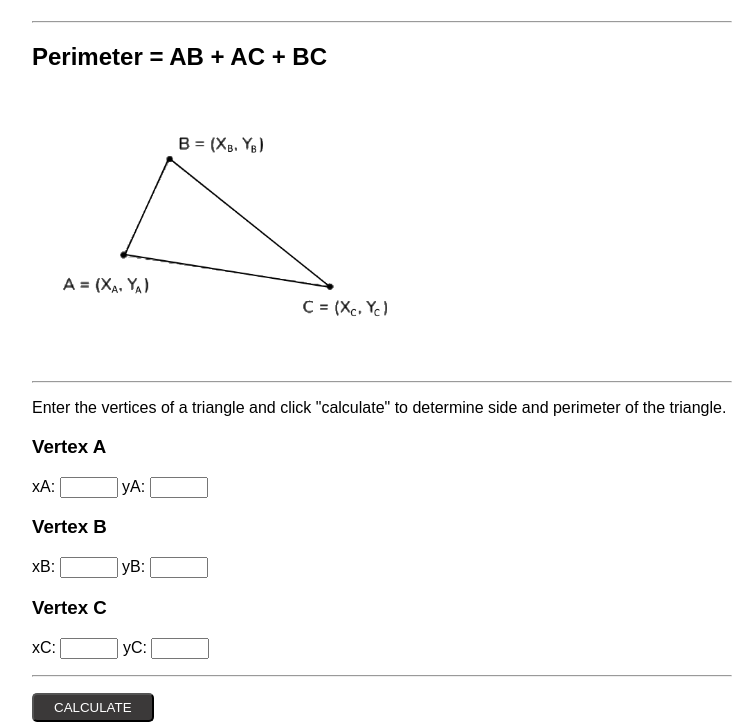
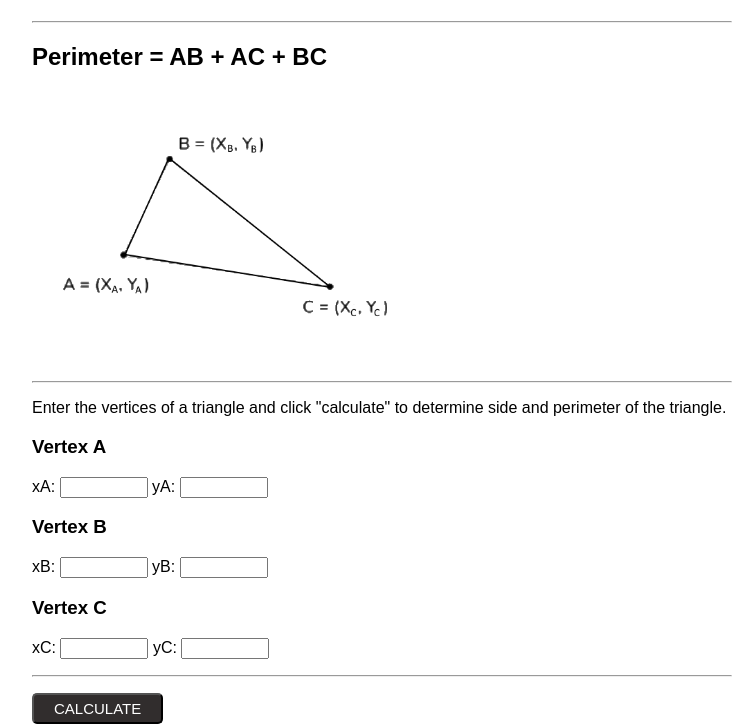
Before and after one commit to aaron2579/triangle-perimeter-start, a plain HTML site: page index.html in a window 1280 px wide. Shown: the part 79-805 px from the top of the page, without its empty margins (258-1011 px from the left). Drawn offline with Linux system fonts and the light colour scheme.

Commit message:
Update style.css

```diff
--- a/style.css
+++ b/style.css
@@ -6,14 +6,15 @@ body {
 }
 
 button {
-  background-color: rgb(59, 57, 57);
+  background-color: rgb(49, 45, 45);
   color: white;
+  cursor: pointer;
   padding: 5px 20px;
   border-radius: 5px;
+  font-size: 15px;
   text-transform: uppercase;
-  cursor: pointer;
 }
 
 input {
-  width: 50px;
+  width: 80px;
 }
```
